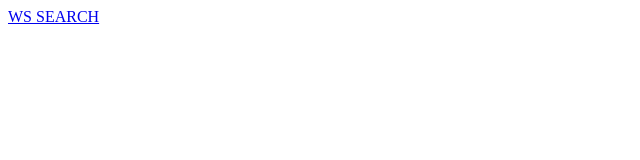
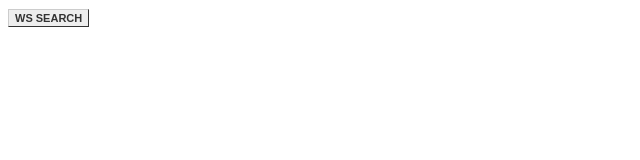
Before and after one commit to randallutsch/randallutsch.github.io, a plain HTML site: page index.html in a window 1280 px wide. Shown: the whole page, without its empty margins (0-640 px from the left). Drawn offline with Linux system fonts and the light colour scheme.

Commit message:
Update index.html

```diff
--- a/index.html
+++ b/index.html
@@ -4,9 +4,22 @@
     <meta charset="UTF-8" />
     <meta name="viewport" content="width=device-width, initial-scale=1.0" />
     <title>Home Page</title>
+    <style>
+      .button {
+  font: bold 11px Arial;
+  text-decoration: none;
+  background-color: #EEEEEE;
+  color: #333333;
+  padding: 2px 6px 2px 6px;
+  border-top: 1px solid #CCCCCC;
+  border-right: 1px solid #333333;
+  border-bottom: 1px solid #333333;
+  border-left: 1px solid #CCCCCC;
+}
+    </style>
   </head>
   <body>
-    <a href="https://randallutsch.github.io/WS_search/dist/">WS SEARCH</a>
+    <a href="https://randallutsch.github.io/WS_search/dist/" class="button">WS SEARCH</a>
 
   </body>
 </html>
```
